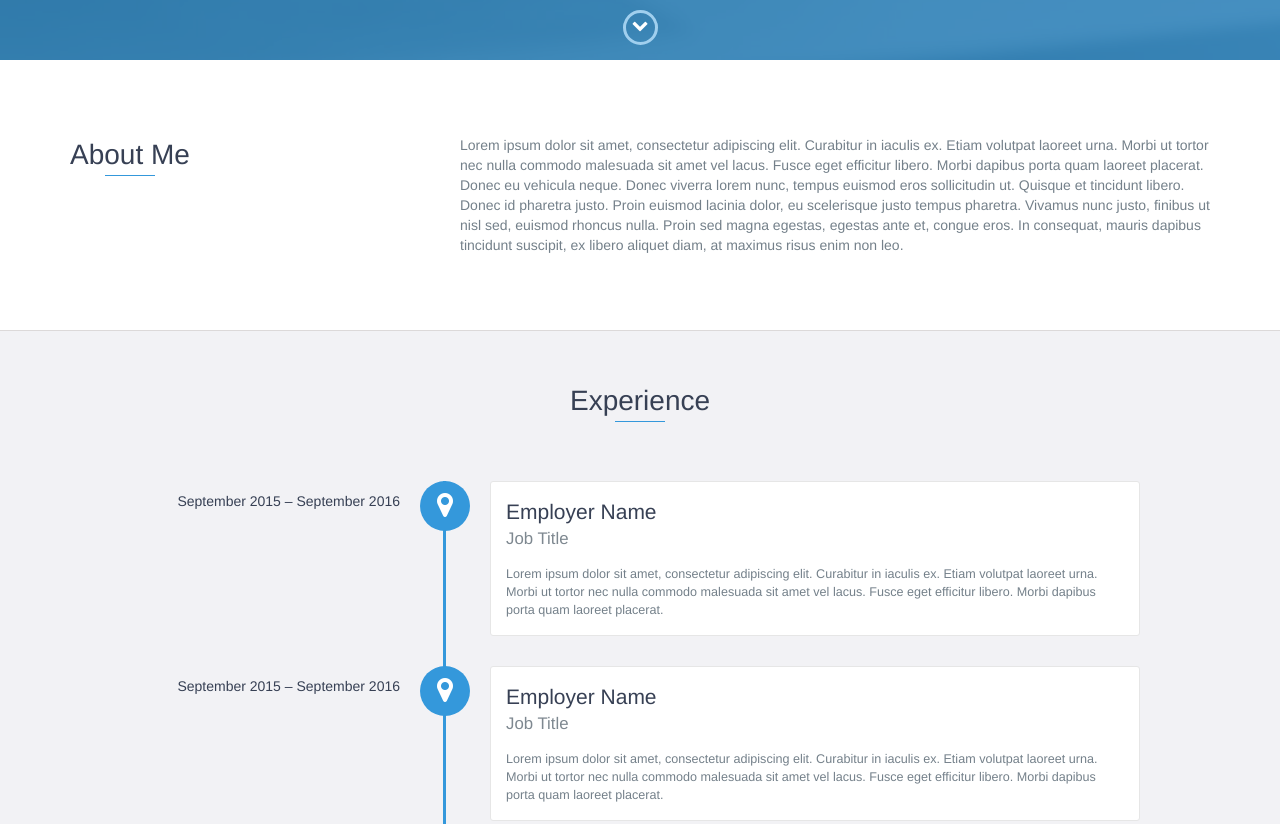
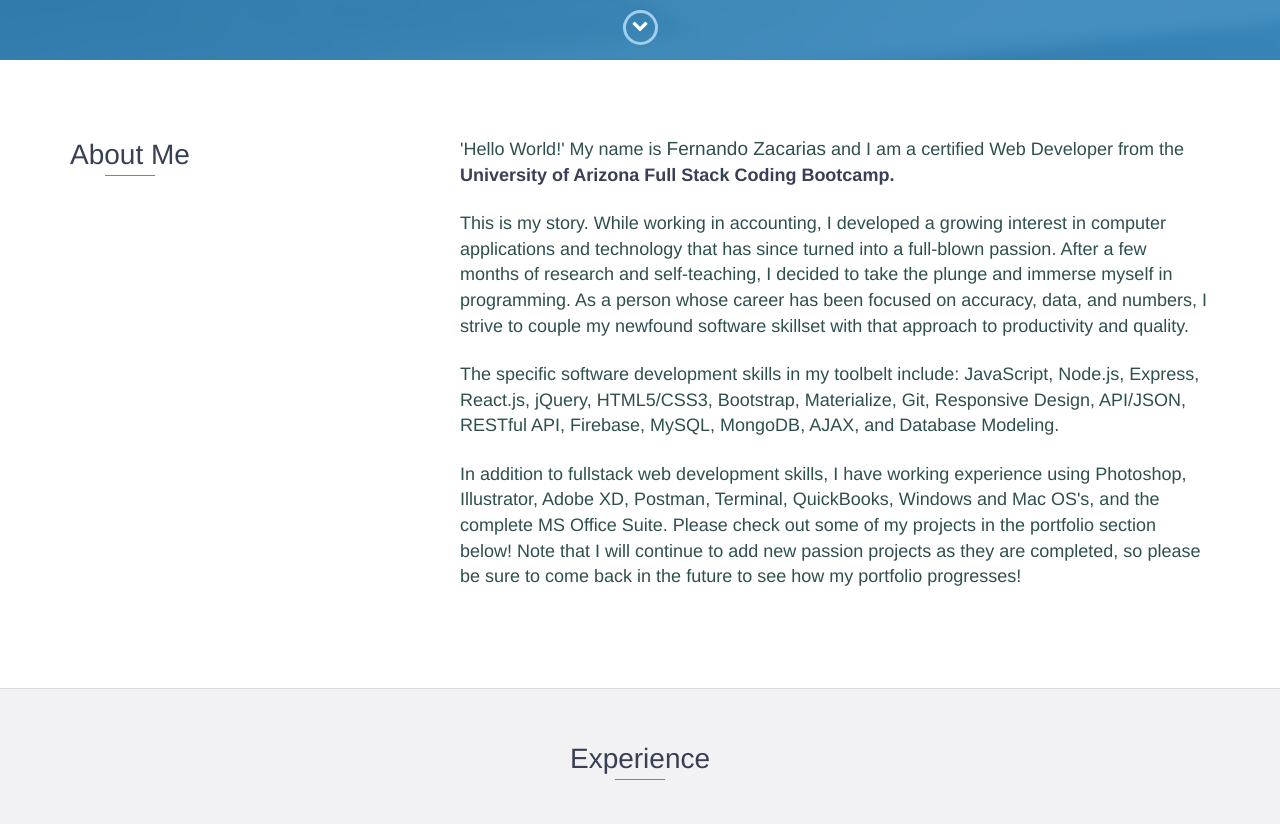
Before and after one commit to fernand0z/Portfolio-v1, a website: page index.html in a window 1280 px wide. Shown: the part 740-1564 px from the top of the page. Drawn offline with nearby package versions, Linux system fonts and the light colour scheme.

Commit message:
Added about me section

```diff
--- a/index.html
+++ b/index.html
@@ -6,8 +6,8 @@
     <meta http-equiv="X-UA-Compatible" content="IE=edge">
     <meta name="viewport" content="width=device-width, initial-scale=1">
     <title>Fernando Zacarias | Portfolio</title>
-	<link rel="shortcut icon" href="favicon.ico" type="image/x-icon">
-	<link rel="icon" href="favicon.ico" type="image/x-icon">
+    <link rel="shortcut icon" href="favicon.ico" type="image/x-icon">
+    <link rel="icon" href="favicon.ico" type="image/x-icon">
     <link href="https://fonts.googleapis.com/css?family=Lato:300,400,700,900" rel="stylesheet">
     <link rel="stylesheet" href="libs/font-awesome/css/font-awesome.min.css">
     <link href="css/bootstrap.min.css" rel="stylesheet">
@@ -21,7 +21,8 @@
     <!-- End #mobile-menu-toggle -->
     <header>
         <div id="mobile-menu-close">
-            <span>Close</span> <i class="fa fa-times" aria-hidden="true"></i>
+            <span>Close</span>
+            <i class="fa fa-times" aria-hidden="true"></i>
         </div>
         <ul id="menu" class="shadow">
             <li>
@@ -72,10 +73,27 @@
                     <h2 class="heading">About Me</h2>
                 </div>
                 <div class="col-md-8">
-                    <p>
-                        Lorem ipsum dolor sit amet, consectetur adipiscing elit. Curabitur in iaculis ex. Etiam volutpat laoreet urna. Morbi ut tortor nec nulla commodo malesuada sit amet vel lacus. Fusce eget efficitur libero. Morbi dapibus porta quam laoreet placerat. Donec
-                        eu vehicula neque. Donec viverra lorem nunc, tempus euismod eros sollicitudin ut. Quisque et tincidunt libero. Donec id pharetra justo. Proin euismod lacinia dolor, eu scelerisque justo tempus pharetra. Vivamus nunc justo, finibus
-                        ut nisl sed, euismod rhoncus nulla. Proin sed magna egestas, egestas ante et, congue eros. In consequat, mauris dapibus tincidunt suscipit, ex libero aliquet diam, at maximus risus enim non leo.
+                    <p style='padding-bottom: 3%; font-size: 18px; color: darkslategray'>
+                        'Hello World!' My name is <span style='font-size: 19px'>Fernando Zacarias</span> and I am a certified Web Developer from the
+                        <a href='https://bootcamp.ce.arizona.edu/coding/' style='color: #374054; font-weight: bold'>University of Arizona Full Stack Coding Bootcamp.</a>
+                    </p>
+                    <p style='padding-bottom: 3%; font-size: 18px; color: darkslategray'>
+                        This is my story. While working in accounting, I developed a growing interest in computer applications and technology that
+                        has since turned into a full-blown passion. After a few months of research and self-teaching, I decided
+                        to take the plunge and immerse myself in programming. As a person whose career has been focused on
+                        accuracy, data, and numbers, I strive to couple my newfound software skillset with that approach
+                        to productivity and quality.
+                    </p>
+                    <p style='padding-bottom: 3%; font-size: 18px; color: darkslategray'>
+                        The specific software development skills in my toolbelt include: JavaScript, Node.js, Express, React.js, jQuery, HTML5/CSS3,
+                        Bootstrap, Materialize, Git, Responsive Design, API/JSON, RESTful API, Firebase, MySQL, MongoDB,
+                        AJAX, and Database Modeling.
+                    </p>
+                    <p style='padding-bottom: 3%; font-size: 18px; color: darkslategray'>
+                        In addition to fullstack web development skills, I have working experience using Photoshop, Illustrator, Adobe XD, Postman, Terminal, QuickBooks, Windows and Mac OS's, and the complete MS Office Suite.
+                        Please check out some of my projects in the portfolio section below! Note that I
+                        will continue to add new passion projects as they are completed, so please be sure to come back in
+                        the future to see how my portfolio progresses!
                     </p>
                 </div>
             </div>
@@ -90,7 +108,9 @@
                 <h3>Employer Name</h3>
                 <h4>Job Title</h4>
                 <p>
-                    Lorem ipsum dolor sit amet, consectetur adipiscing elit. Curabitur in iaculis ex. Etiam volutpat laoreet urna. Morbi ut tortor nec nulla commodo malesuada sit amet vel lacus. Fusce eget efficitur libero. Morbi dapibus porta quam laoreet placerat.
+                    Lorem ipsum dolor sit amet, consectetur adipiscing elit. Curabitur in iaculis ex. Etiam volutpat laoreet urna. Morbi ut tortor
+                    nec nulla commodo malesuada sit amet vel lacus. Fusce eget efficitur libero. Morbi dapibus porta quam
+                    laoreet placerat.
                 </p>
             </div>
 
@@ -98,7 +118,9 @@
                 <h3>Employer Name</h3>
                 <h4>Job Title</h4>
                 <p>
-                    Lorem ipsum dolor sit amet, consectetur adipiscing elit. Curabitur in iaculis ex. Etiam volutpat laoreet urna. Morbi ut tortor nec nulla commodo malesuada sit amet vel lacus. Fusce eget efficitur libero. Morbi dapibus porta quam laoreet placerat.
+                    Lorem ipsum dolor sit amet, consectetur adipiscing elit. Curabitur in iaculis ex. Etiam volutpat laoreet urna. Morbi ut tortor
+                    nec nulla commodo malesuada sit amet vel lacus. Fusce eget efficitur libero. Morbi dapibus porta quam
+                    laoreet placerat.
                 </p>
             </div>
 
@@ -106,7 +128,9 @@
                 <h3>Employer Name</h3>
                 <h4>Job Title</h4>
                 <p>
-                    Lorem ipsum dolor sit amet, consectetur adipiscing elit. Curabitur in iaculis ex. Etiam volutpat laoreet urna. Morbi ut tortor nec nulla commodo malesuada sit amet vel lacus. Fusce eget efficitur libero. Morbi dapibus porta quam laoreet placerat.
+                    Lorem ipsum dolor sit amet, consectetur adipiscing elit. Curabitur in iaculis ex. Etiam volutpat laoreet urna. Morbi ut tortor
+                    nec nulla commodo malesuada sit amet vel lacus. Fusce eget efficitur libero. Morbi dapibus porta quam
+                    laoreet placerat.
                 </p>
             </div>
         </div>
@@ -120,7 +144,9 @@
             <span class="education-date">Sept 2016 - Sept 2017</span>
             <h4>Bachelor of Science in Computer Science</h4>
             <p>
-                Lorem ipsum dolor sit amet, consectetur adipiscing elit. Curabitur in iaculis ex. Etiam volutpat laoreet urna. Morbi ut tortor nec nulla commodo malesuada sit amet vel lacus. Fusce eget efficitur libero. Morbi dapibus porta quam laoreet placerat.
+                Lorem ipsum dolor sit amet, consectetur adipiscing elit. Curabitur in iaculis ex. Etiam volutpat laoreet urna. Morbi ut tortor
+                nec nulla commodo malesuada sit amet vel lacus. Fusce eget efficitur libero. Morbi dapibus porta quam laoreet
+                placerat.
             </p>
         </div>
         <!-- End .education-block -->
@@ -157,7 +183,9 @@
                     <div class="project-info">
                         <h3>Project Name Here</h3>
                         <p>
-                            Lorem ipsum dolor sit amet, consectetur adipiscing elit. Curabitur in iaculis ex. Etiam volutpat laoreet urna. Morbi ut tortor nec nulla commodo malesuada sit amet vel lacus. Fusce eget efficitur libero. Morbi dapibus porta quam laoreet placerat.
+                            Lorem ipsum dolor sit amet, consectetur adipiscing elit. Curabitur in iaculis ex. Etiam volutpat laoreet urna. Morbi ut tortor
+                            nec nulla commodo malesuada sit amet vel lacus. Fusce eget efficitur libero. Morbi dapibus porta
+                            quam laoreet placerat.
                         </p>
                         <a href="#">View Project</a>
                     </div>
@@ -173,7 +201,9 @@
                     <div class="project-info">
                         <h3>Project Name Here</h3>
                         <p>
-                            Lorem ipsum dolor sit amet, consectetur adipiscing elit. Curabitur in iaculis ex. Etiam volutpat laoreet urna. Morbi ut tortor nec nulla commodo malesuada sit amet vel lacus. Fusce eget efficitur libero. Morbi dapibus porta quam laoreet placerat.
+                            Lorem ipsum dolor sit amet, consectetur adipiscing elit. Curabitur in iaculis ex. Etiam volutpat laoreet urna. Morbi ut tortor
+                            nec nulla commodo malesuada sit amet vel lacus. Fusce eget efficitur libero. Morbi dapibus porta
+                            quam laoreet placerat.
                         </p>
                         <a href="#">View Project</a>
                     </div>
@@ -248,19 +278,29 @@
                 <div class="col-sm-5 social">
                     <ul>
                         <li>
-                            <a href="https://github.com/" target="_blank"><i class="fa fa-github" aria-hidden="true"></i></a>
+                            <a href="https://github.com/" target="_blank">
+                                <i class="fa fa-github" aria-hidden="true"></i>
+                            </a>
                         </li>
                         <li>
-                            <a href="https://stackoverflow.com/" target="_blank"><i class="fa fa-stack-overflow" aria-hidden="true"></i></a>
+                            <a href="https://stackoverflow.com/" target="_blank">
+                                <i class="fa fa-stack-overflow" aria-hidden="true"></i>
+                            </a>
                         </li>
                         <li>
-                            <a href="https://www.facebook.com/" target="_blank"><i class="fa fa-facebook" aria-hidden="true"></i></a>
+                            <a href="https://www.facebook.com/" target="_blank">
+                                <i class="fa fa-facebook" aria-hidden="true"></i>
+                            </a>
                         </li>
                         <li>
-                            <a href="https://twitter.com/" target="_blank"><i class="fa fa-twitter" aria-hidden="true"></i></a>
+                            <a href="https://twitter.com/" target="_blank">
+                                <i class="fa fa-twitter" aria-hidden="true"></i>
+                            </a>
                         </li>
                         <li>
-                            <a href="https://plus.google.com/" target="_blank"><i class="fa fa-google-plus" aria-hidden="true"></i></a>
+                            <a href="https://plus.google.com/" target="_blank">
+                                <i class="fa fa-google-plus" aria-hidden="true"></i>
+                            </a>
                         </li>
                     </ul>
                 </div>
```
